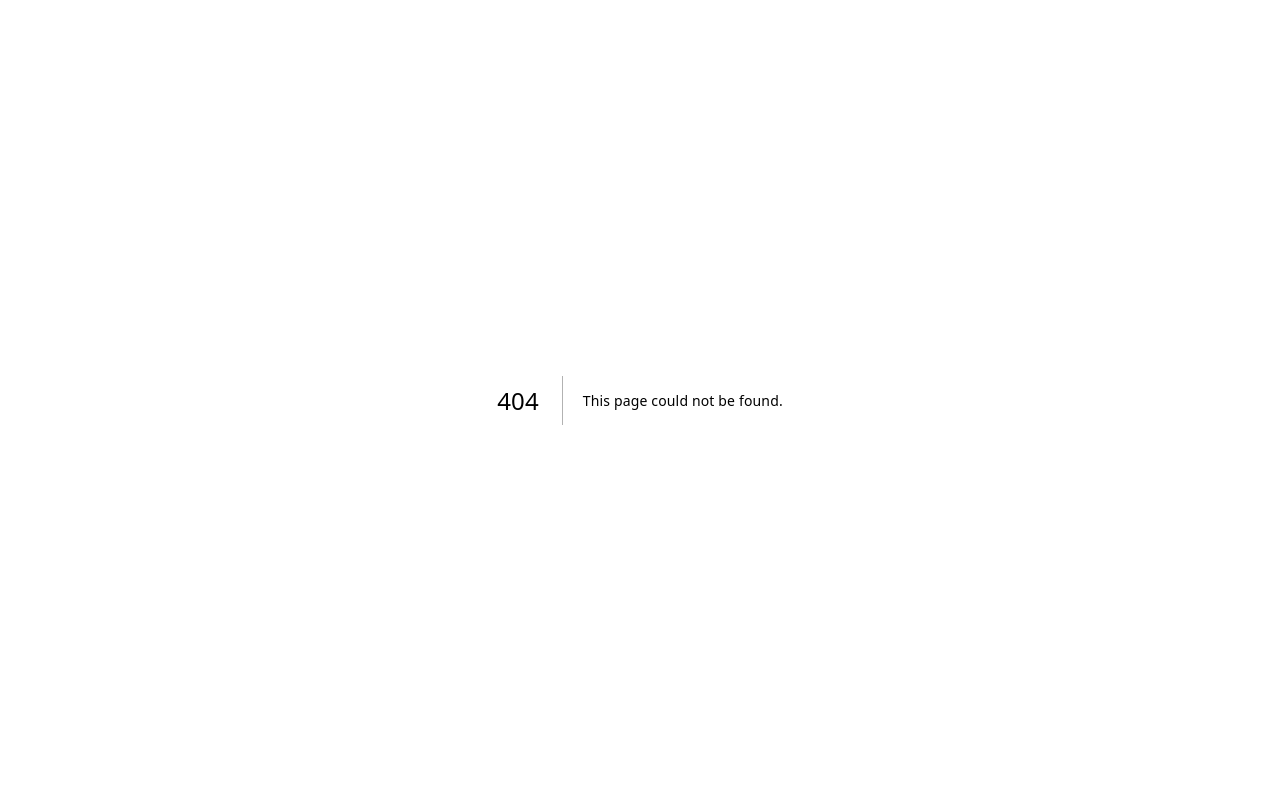
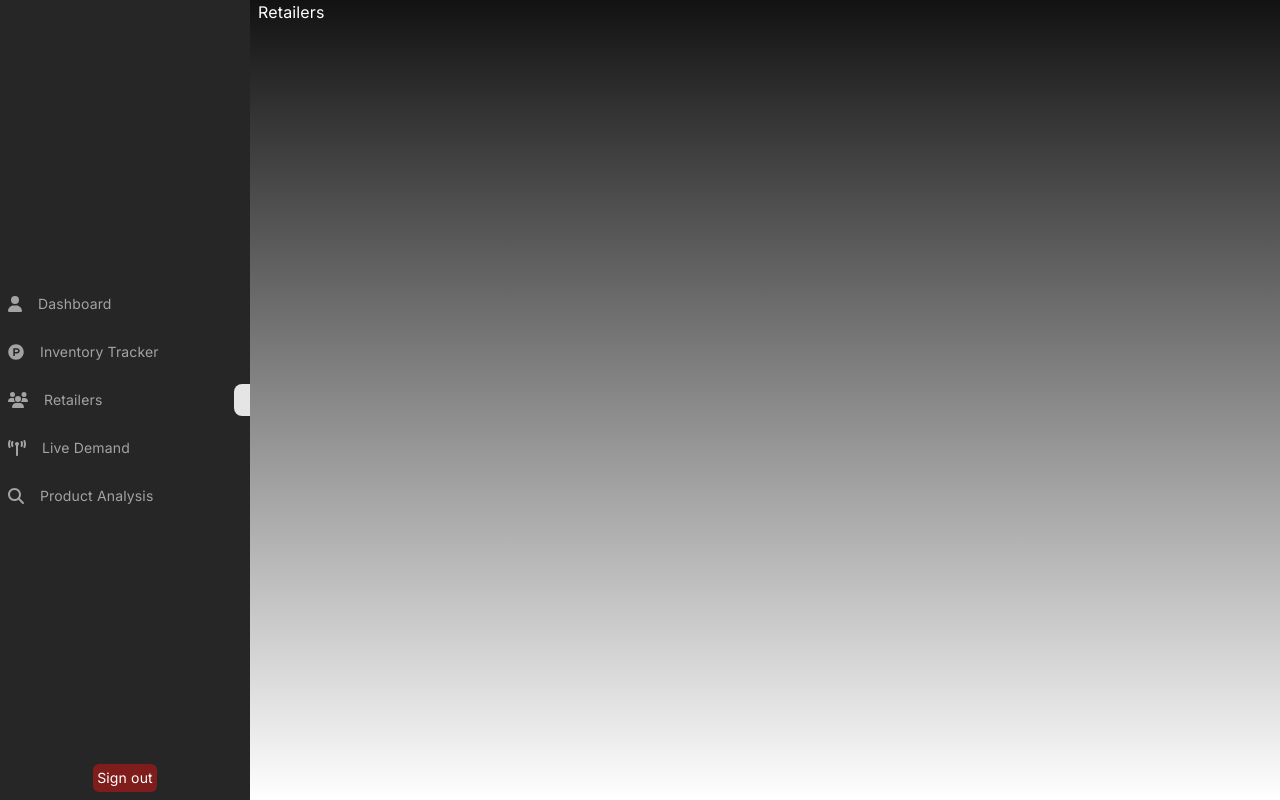
Before and after one commit to th3bossc/fmcg-frontend, a Next.js app: page /retailers in a window 1280 px wide. Before the commit this address had no page. Built offline with nearby package versions, Linux system fonts and the light colour scheme; no server answers.

Commit message:
routed stockouts to live-demand page in sidebar

```diff
--- /dev/null
+++ b/src/app/(dashboard)/retailers/page.tsx
@@ -0,0 +1,9 @@
+const Retailers = () => {
+    return (
+        <div className="flex flex-col gap-4 w-full">
+            <h1>Retailers</h1>
+        </div>
+    )
+}
+
+export default Retailers;
--- a/src/app/(dashboard)/stockout/page.tsx
+++ b/src/app/(dashboard)/stockout/page.tsx
@@ -60,7 +60,7 @@ const Stockout = () => {
             <AnimatePresence>
                 {activeStep === 0 && (
                     <motion.div
-                        className="h-full flex flex-col items-center justify-center w-full"
+                        className="h-full flex gap-4 flex-col items-center justify-center w-full"
                     >
                         <h1 className="font-bold"> Choose the route and the product </h1>
                         <FormControl className="w-96 mt-4 text-white">
--- a/src/components/Sidebar/index.tsx
+++ b/src/components/Sidebar/index.tsx
@@ -2,7 +2,7 @@
 
 import { useMemo, useState } from "react";
 import { AnimatePresence, motion } from "framer-motion";
-import { faUser, faUsers, faCalendar, faMagnifyingGlass, faM } from "@fortawesome/free-solid-svg-icons";
+import { faUser, faUsers, faTowerBroadcast, faMagnifyingGlass, faM } from "@fortawesome/free-solid-svg-icons";
 import { faProductHunt } from "@fortawesome/free-brands-svg-icons";
 import Link from "next/link";
 import { usePathname } from "next/navigation";
@@ -28,9 +28,9 @@ const Sidebar = () => {
             icon: faUsers
         },
         {
-            name: "Delivery Dates",
-            href: "/delivery-dates",
-            icon: faCalendar
+            name: "Live Demand",
+            href: "/stockout",
+            icon: faTowerBroadcast
         },
         {
             name: "Product Analysis",
@@ -44,7 +44,7 @@ const Sidebar = () => {
     const pathname = usePathname();
     return (
         <motion.div
-            className="bg-neutral-800 left-0 top-0 h-screen flex justify-center items-center relative"
+            className="bg-neutral-800 left-0 top-0 h-screen flex flex-col justify-center items-center relative"
             onMouseOver={() => setOpen(true)}
             onMouseOut={() => setOpen(false)}
             initial="open"
@@ -98,8 +98,8 @@ const Sidebar = () => {
                     ))
                 }
             </div>
-            <div className="absolute left-0 bottom-0 w-full">
-                <button className="text-semibold text-sm m-2 p-1 rounded-md bg-red-900 hover:bg-red-400 hover:text-black" onClick={() => signOut() || router.push("/login")}>
+            <div className="absolute bottom-0">
+                <button className="text-semibold text-sm p-1 m-1 my-2 rounded-md bg-red-900 hover:bg-red-400 hover:text-black" onClick={() => signOut() || router.push("/login")}>
                     Sign out
                 </button>
             </div>
```
